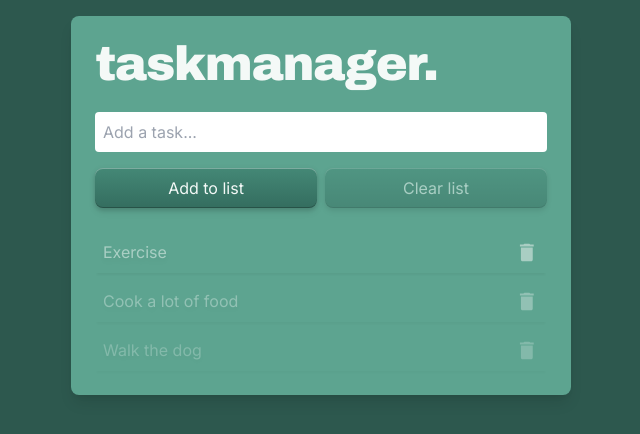
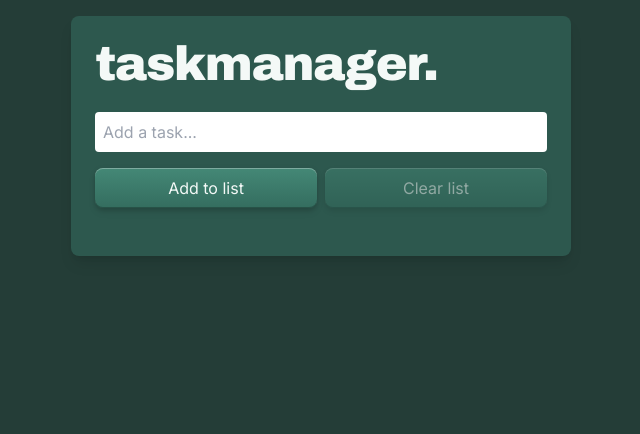
Before and after one commit to fogelmark/next-todo, a Next.js app: page / in a window 1280 px wide. Shown: the top 434 px of the page, without its empty margins (319-959 px from the left). Built offline with nearby package versions, Linux system fonts and the light colour scheme.

Commit message:
fixed contrast

```diff
--- a/app/page.tsx
+++ b/app/page.tsx
@@ -20,7 +20,7 @@ export default function Home() {
 }
 
 const classes = {
-  main: "bg-acapulco-700 text-acapulco-50 flex min-h-screen flex-col items-center p-4",
+  main: "bg-acapulco-900 text-acapulco-50 flex min-h-screen flex-col items-center p-4",
   section:
-    "bg-acapulco-400 mx-auto flex w-full flex-col gap-6 rounded-lg p-6 shadow-lg max-w-[500px] md:max-w-[500px]",
+    "bg-acapulco-700 mx-auto flex w-full flex-col gap-6 rounded-lg p-6 shadow-lg max-w-[500px] md:max-w-[500px]",
 }
--- a/components/add-todo-form.tsx
+++ b/components/add-todo-form.tsx
@@ -44,7 +44,7 @@ export function AddTodoForm() {
         type="text"
       />
       {error && (
-        <p className={`text-red-700 ${error ? "animate-shake" : ""}`}>
+        <p className={`text-red-600 ${error ? "animate-shake" : ""}`}>
           {error}
         </p>
       )}
--- a/components/todo-list.tsx
+++ b/components/todo-list.tsx
@@ -13,7 +13,8 @@ export function TodoList() {
     <section data-testid="todo-list" className="w-full">
       <ul className="flex flex-col gap-2">
         {isLoading && <SkeletonLoader />}
-        {todos.length === 0 && !isLoading && <PlaceholderTasks />}
+        {/* {todos.length === 0 && !isLoading && <PlaceholderTasks />} */}
+        {todos.length === 0 && !isLoading}
         <AnimatePresence>
           {todos.map((todo) => (
             <motion.li
@@ -24,7 +25,7 @@ export function TodoList() {
             transition={{ duration: 0.5 }}
             >
               <span
-                className={`${todo.completed ? "text-acapulco-800 line-through" : ""} w-full cursor-pointer select-none drop-shadow-md`}
+                className={`${todo.completed ? "text-acapulco-950 line-through" : ""} w-full cursor-pointer select-none drop-shadow-md`}
                 onClick={() => toggleTodo(todo.id)}
               >
                 {todo.content}
```
